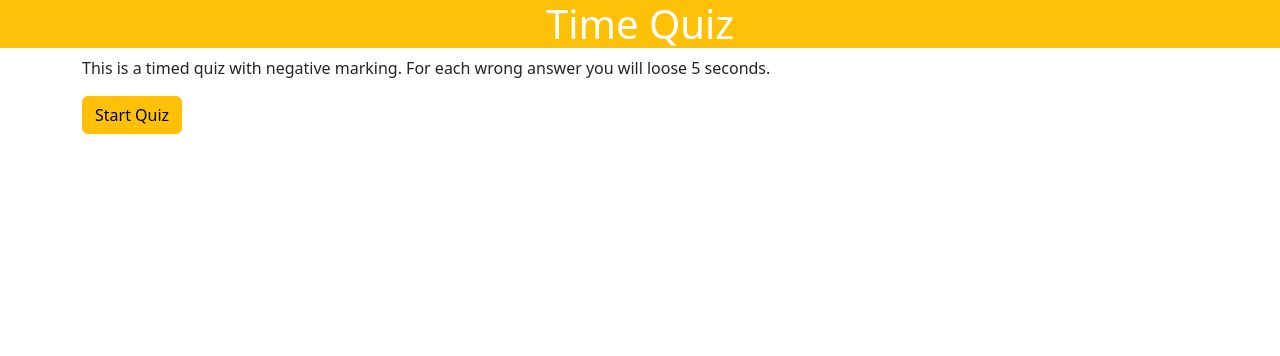
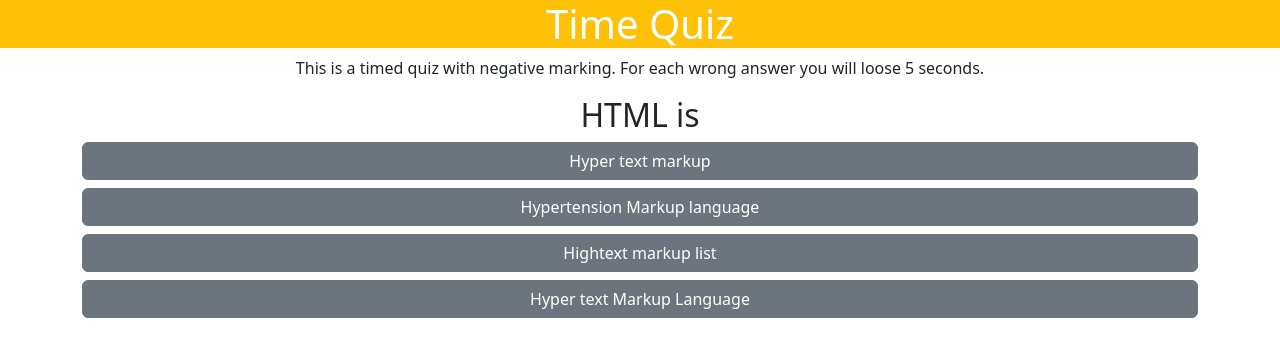
Before and after one commit to eugerald/Timecodingquizfortaking, a plain HTML site: page index.html in a window 1280 px wide. Both pictures are taken after a click on the button "Start Quiz". Drawn offline with nearby package versions, Linux system fonts and the light colour scheme.

Commit message:
pushing questions

```diff
--- a/assets/script.js
+++ b/assets/script.js
@@ -0,0 +1,75 @@
+
+var quizContent = document.getElementById("quiz-content")
+var startButton = document.getElementById("startButton")
+var question = document.getElementById("question")
+var answer1 = document.getElementById("answer-1")
+var answer2 = document.getElementById("answer-2")
+var answer3 = document.getElementById("answer-3")
+var answer4 = document.getElementById("answer-4")
+
+quizContent.style.display = "none"
+
+var qno = 0;
+var questionsList = [
+    {
+        question: "HTML is",
+        answer1:"Hyper text markup",
+        answer2:"Hypertension Markup language",
+        answer3:"Hightext markup list",
+        answer4:"Hyper text Markup Language",
+        answer:"answer-4"
+    },
+    {
+        question: "HTML latest is",
+        answer1:"Hyper text  4",
+        answer2:"1",
+        answer3:"100t",
+        answer4:"5",
+        answer:"answer-4"
+    },
+    {
+        question: "display flex is",
+        answer1:"Hyper text markup",
+        answer2:"CSS property",
+        answer3:"Hightext markup list",
+        answer4:"JS property",
+        answer:"answer-2"
+    },
+    {
+        question: "CSS is",
+        answer1:"Cascading style sheet",
+        answer2:"Hypertension Markup language",
+        answer3:"Hightext markup list",
+        answer4:"Hyper text Markup Language",
+        answer:"answer-1"
+    }, {
+        question: "JS is",
+        answer1:"HJava s",
+        answer2:"Hypertension Markup language",
+        answer3:"Javascript",
+        answer4:"Hyper text Markup Language",
+        answer:"answer-3"
+    }
+]
+
+
+
+startButton.addEventListener("click",function(){
+    quizContent.style.display = "block"
+    startButton.style.display = "none"
+    displayQuiz()
+})
+
+
+function displayQuiz(){
+    question.innerText = questionsList[qno].question
+    answer1.innerText = questionsList[qno].answer1
+    answer2.innerText = questionsList[qno].answer2
+    answer3.innerText = questionsList[qno].answer3
+    answer4.innerText = questionsList[qno].answer4
+
+
+
+
+
+}
--- a/index.html
+++ b/index.html
@@ -12,14 +12,19 @@
     <header class="bg-warning text-center text-white">
         <h1>Time Quiz</h1>
     </header>
-    <main class="container">
+    <main class="container text-center">
         <section>
             <p>This is  a timed quiz with negative marking. For each wrong answer you will loose 5 seconds.</p>
-    <button class="btn btn-warning">Start Quiz</button>
+    <button id="startButton" class="btn btn-warning">Start Quiz</button>
         </section>
-        <article>
-            <h2 class="question"></h2>
-
+        <article id="quiz-content">
+            <h2 id="question"></h2>
+            <section class="d-grid gap-2">
+                <button id="answer-1" class="btn btn-secondary"></button>
+                <button id="answer-2" class="btn btn-secondary"></button>
+                <button id="answer-3" class="btn btn-secondary"></button>
+                <button id="answer-4" class="btn btn-secondary"></button>
+            </section>
         </article>
     </main>
 
```
